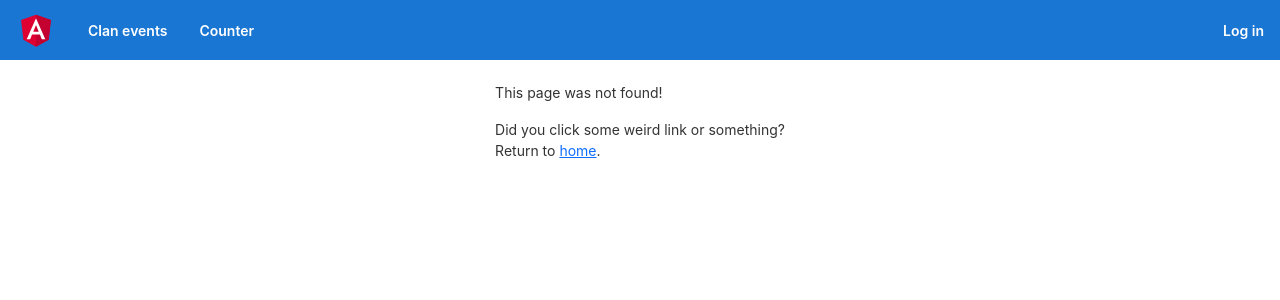
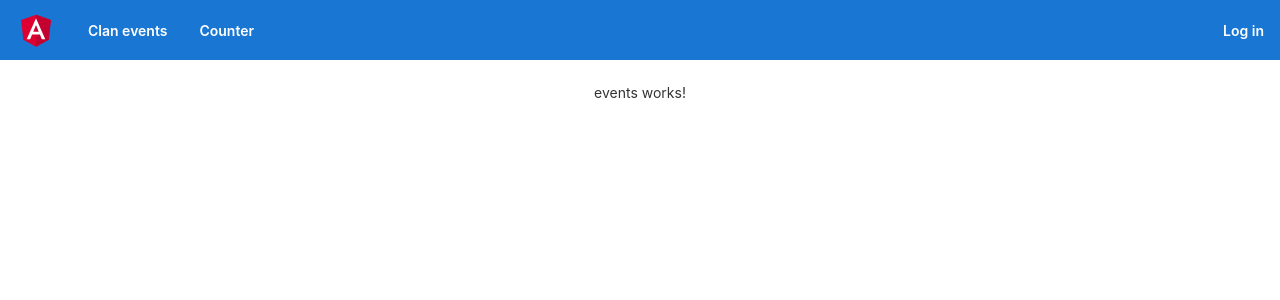
Before and after one commit to Trottero/clan-events, an Angular app in the folder clan.events.client/: page /events in a window 1280 px wide. Before the commit this address had no page. Shown: the top 300 px of the page. Built offline with nearby package versions, Linux system fonts and the light colour scheme.

Commit message:
Create events components front-end

```diff
--- a/clan.events.client/src/app/app-routing.module.ts
+++ b/clan.events.client/src/app/app-routing.module.ts
@@ -5,6 +5,7 @@ import { HomeComponent } from './pages/home/home.component';
 import { NotFoundComponent } from './pages/not-found/not-found.component';
 import { CodeRedirectComponent } from './auth/components/code-redirect/code-redirect.component';
 import { ProfileComponent } from './pages/profile/profile.component';
+import { EventsModule } from './pages/events/events.module';
 
 const routes: Routes = [
   {
@@ -24,6 +25,11 @@ const routes: Routes = [
     component: ProfileComponent,
   },
   {
+    path: 'events',
+    loadChildren: () =>
+      import('./pages/events/events.module').then((m) => m.EventsModule),
+  },
+  {
     path: '**',
     component: NotFoundComponent,
   },
--- /dev/null
+++ b/clan.events.client/src/app/pages/events/events.component.html
@@ -0,0 +1 @@
+<p>events works!</p>
--- /dev/null
+++ b/clan.events.client/src/app/pages/events/events.module.ts
@@ -0,0 +1,28 @@
+import { NgModule } from '@angular/core';
+import { CommonModule } from '@angular/common';
+import { EventsComponent } from './events.component';
+import { RouterModule } from '@angular/router';
+
+@NgModule({
+  declarations: [EventsComponent],
+  imports: [
+    CommonModule,
+
+    RouterModule.forChild([
+      {
+        path: '',
+        component: EventsComponent,
+      },
+      {
+        path: ':id',
+        loadChildren: () =>
+          import('./modules/event/event.module').then((m) => m.EventModule),
+      },
+      {
+        path: '**',
+        component: EventsComponent,
+      },
+    ]),
+  ],
+})
+export class EventsModule {}
--- /dev/null
+++ b/clan.events.client/src/app/pages/events/modules/event/event.component.html
@@ -0,0 +1 @@
+<p>event works!</p>
```
Also changed, not shown: clan.events.client/src/app/pages/events/events.component.ts (added, +10 -0 lines), clan.events.client/src/app/pages/events/modules/event/event.component.ts (added, +10 -0 lines), clan.events.client/src/app/pages/events/modules/event/event.module.ts (added, +19 -0 lines), clan.events.client/src/app/pages/events/events.component.scss (added), clan.events.client/src/app/pages/events/modules/event/event.component.scss (added).
